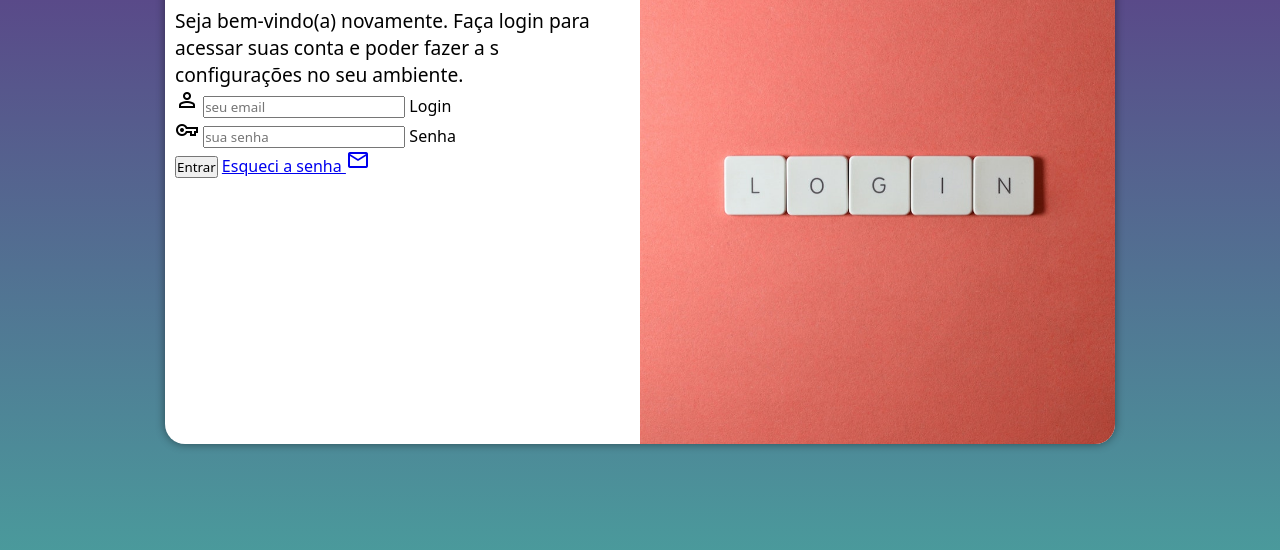
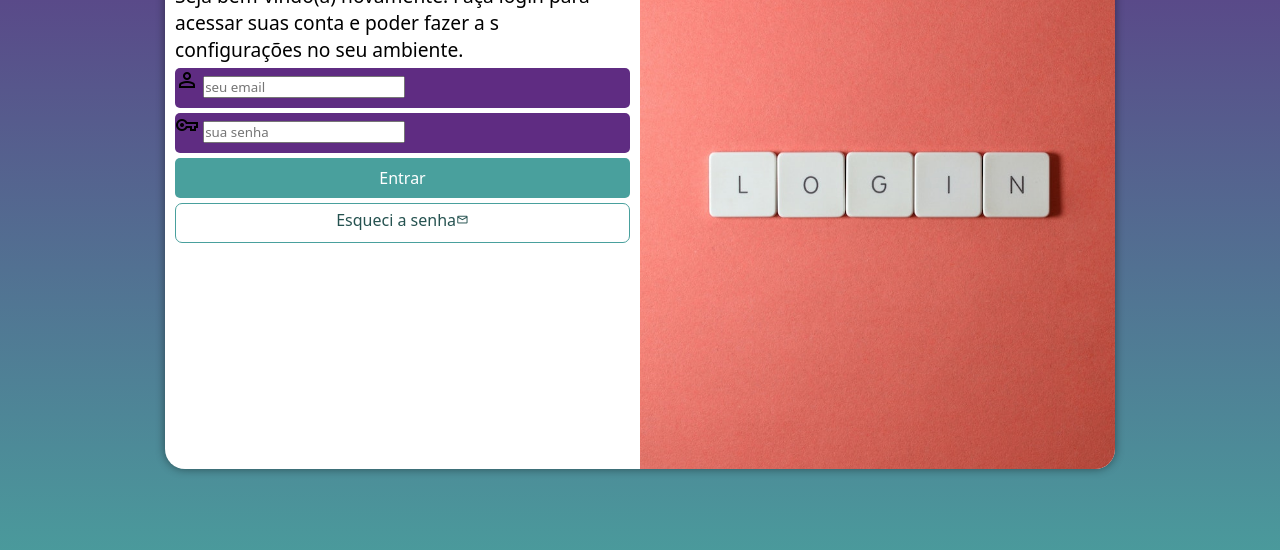
Before and after one commit to AndreJPV/projeto-login, a plain HTML site: page index.html in a window 1280 px wide. Shown: the part 206-756 px from the top of the page. Drawn offline with nearby package versions, Linux system fonts and the light colour scheme.

Commit message:
update css submit e inputs

```diff
--- a/estilos/style.css
+++ b/estilos/style.css
@@ -35,7 +35,7 @@ main{
 
     background-color: white;
     width: 250px;
-    height: 500px;
+    height: 550px;
     border-radius: 20px;
     box-shadow: 0px 0px 10px rgb(0, 0, 0, 0.450);
 
@@ -65,3 +65,56 @@ main{
 #formulario > p{
     font-size: 0.8em;
 }
+
+.campo{
+    background-color: #5f2c82;
+    display: block;
+    width: 100%;
+    height: 40px;
+    border-radius: 5px;
+    margin: 5px 0px;
+
+}
+
+.campo > label {
+    display: none;
+}
+
+input[type=submit] {
+    display: block;
+    font-size: 1em;
+    width: 100%;
+    height: 40px;
+    background-color: #49a09d;
+    color: white;
+    border: none;
+    border-radius: 5px;
+    cursor: pointer;
+}
+
+input[type=submit]:hover{
+    background-color: #255250;
+}
+
+.botao{
+    display: block;
+    text-align: center;
+    font-size: 1em;
+    width: 100%;
+    height: 40px;
+    padding-top: 5px;
+    margin-top: 5px;
+    background-color: white;
+    color: #255250;
+    border: 1px solid #49a09d;
+    border-radius: 7px;
+    text-decoration: none;
+}
+
+.botao:hover{
+    background-color: #6cd3cf;
+}
+
+a.botao > span{
+    font-size: 0.8em;
+}
--- a/index.html
+++ b/index.html
@@ -19,14 +19,14 @@
                 <h1>Login</h1>
                 <p>Seja bem-vindo(a) novamente. Faça login para acessar suas conta e poder fazer a s configurações no seu ambiente.</p>
                 <form action="login.php" method="post" autocomplete="on">
-                    <div>
+                    <div class="campo">
                         <span class="material-symbols-outlined">
                             person
                             </span>
                         <input type="email" name="login" id="ilogin" placeholder="seu email" autocomplete="email" required maxlength="30">
                         <label for="ilogin">Login</label>
                     </div>
-                    <div>
+                    <div class="campo">
                         <span class="material-symbols-outlined">
                             vpn_key
                             </span>
@@ -34,7 +34,7 @@
                         <label for="isenha">Senha</label>
                     </div>
                     <input type="submit" value="Entrar">
-                    <a href="esqueci.html">Esqueci a senha <span class="material-symbols-outlined">
+                    <a href="esqueci.html" class="botao">Esqueci a senha<span class="material-symbols-outlined">
                         mail
                         </span></a>
                 </form>
```
